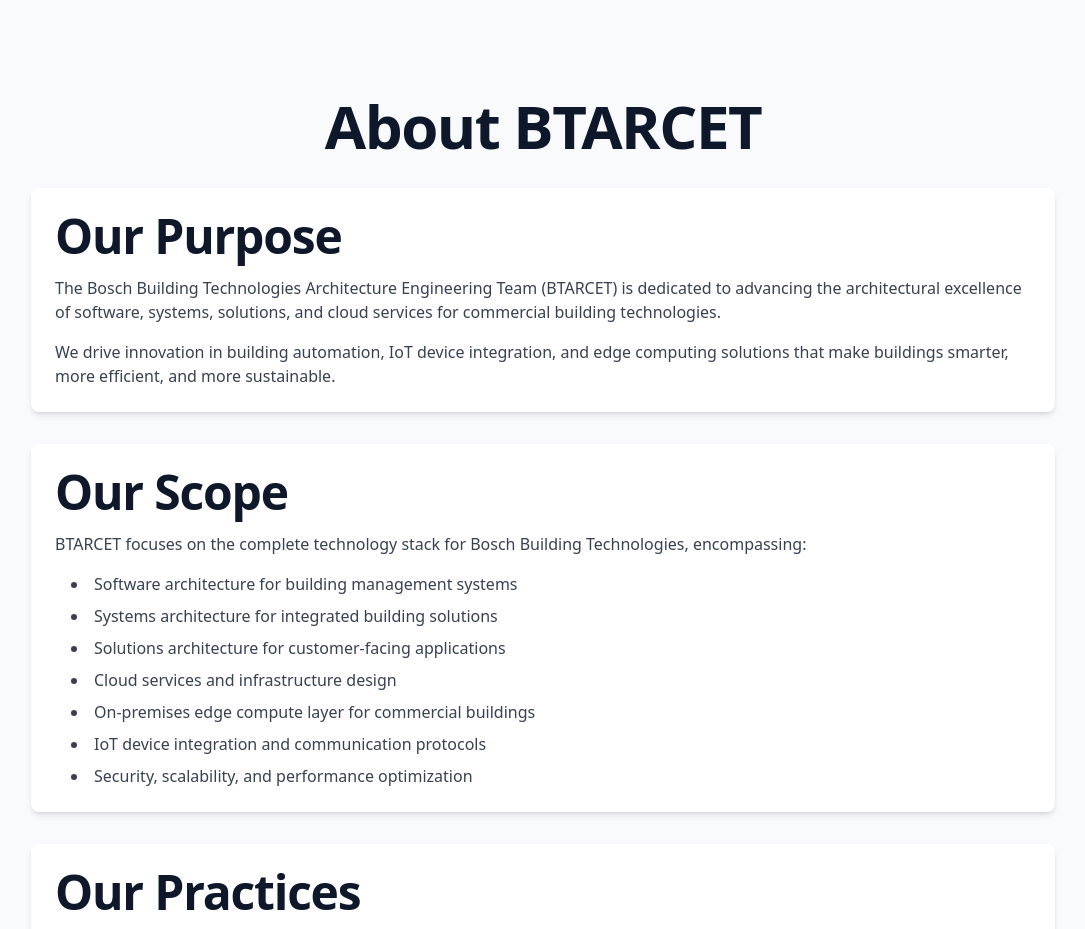
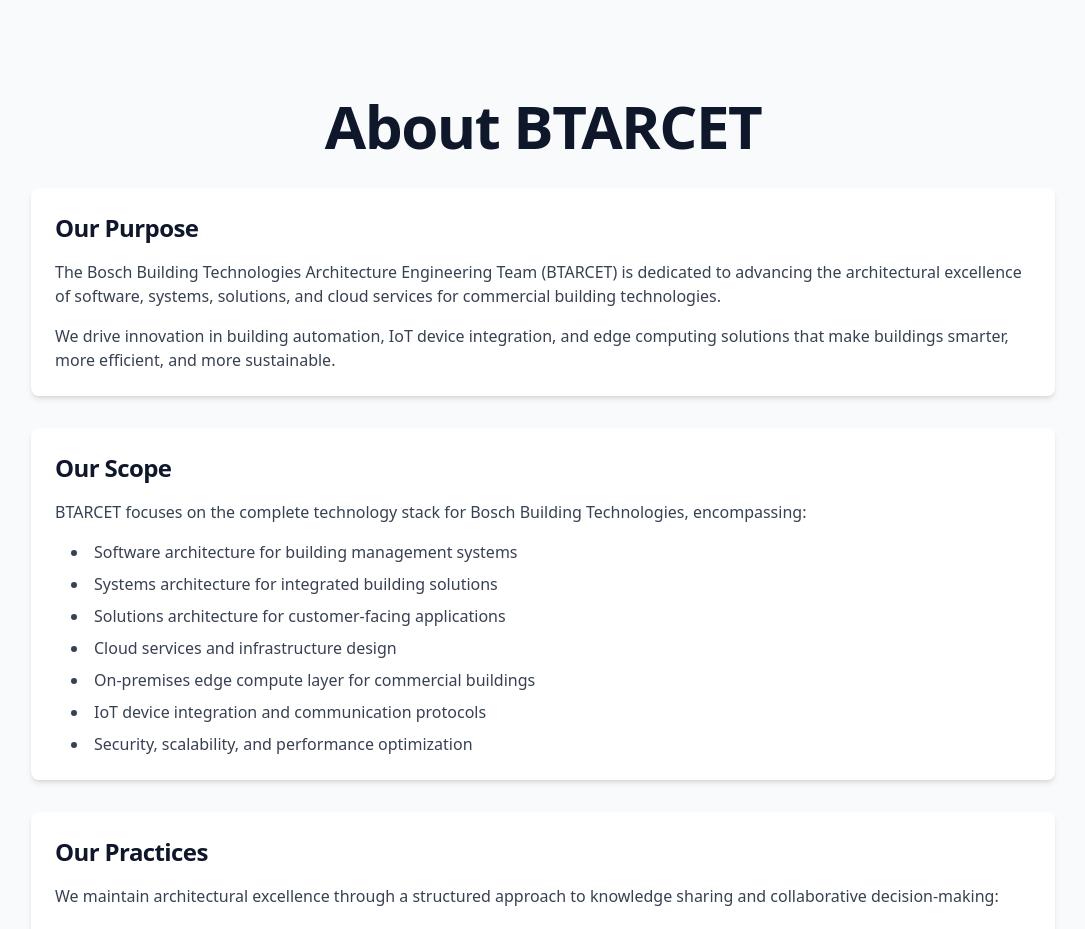
Before and after one commit to Andy-Wall/btarcetsite, a Next.js app: page /about in a window 1280 px wide. Shown: the top 929 px of the page, without its empty margins (97-1182 px from the left). Built offline with nearby package versions, Linux system fonts and the light colour scheme.

Commit message:
Apply consistent h2 heading styles to About page
Co-authored-by: Andy-Wall <2339708+Andy-Wall@users.noreply.github.com>

```diff
--- a/src/app/about/page.tsx
+++ b/src/app/about/page.tsx
@@ -11,7 +11,7 @@ export default function AboutPage() {
             {/* Purpose Section */}
             <section aria-labelledby="purpose-heading">
               <div className="p-6 bg-white dark:bg-slate-800 rounded-lg shadow-md">
-                <h2 id="purpose-heading" className="mb-4">Our Purpose</h2>
+                <h2 id="purpose-heading" className="text-2xl font-semibold mb-4">Our Purpose</h2>
                 <p className="mb-4 text-gray-700 dark:text-gray-300">
                   The Bosch Building Technologies Architecture Engineering Team (BTARCET) is dedicated to advancing
                   the architectural excellence of software, systems, solutions, and cloud services for commercial
@@ -27,7 +27,7 @@ export default function AboutPage() {
             {/* Scope Section */}
             <section aria-labelledby="scope-heading">
               <div className="p-6 bg-white dark:bg-slate-800 rounded-lg shadow-md">
-                <h2 id="scope-heading" className="mb-4">Our Scope</h2>
+                <h2 id="scope-heading" className="text-2xl font-semibold mb-4">Our Scope</h2>
                 <p className="mb-4 text-gray-700 dark:text-gray-300">
                   BTARCET focuses on the complete technology stack for Bosch Building Technologies, encompassing:
                 </p>
@@ -46,7 +46,7 @@ export default function AboutPage() {
             {/* Practices Section */}
             <section aria-labelledby="practices-heading">
               <div className="p-6 bg-white dark:bg-slate-800 rounded-lg shadow-md">
-                <h2 id="practices-heading" className="mb-4">Our Practices</h2>
+                <h2 id="practices-heading" className="text-2xl font-semibold mb-4">Our Practices</h2>
                 <p className="mb-4 text-gray-700 dark:text-gray-300">
                   We maintain architectural excellence through a structured approach to knowledge sharing and
                   collaborative decision-making:
```
